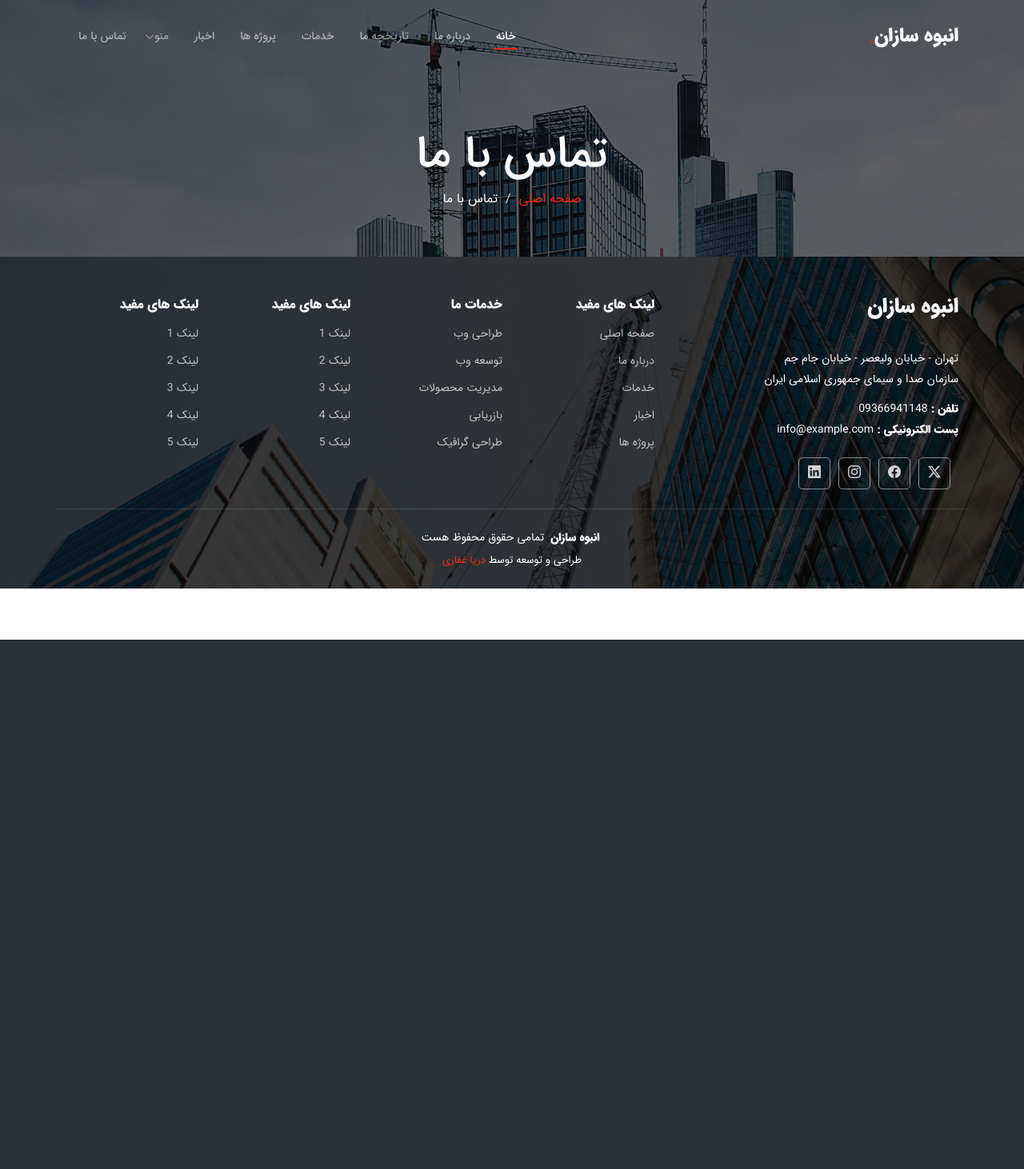
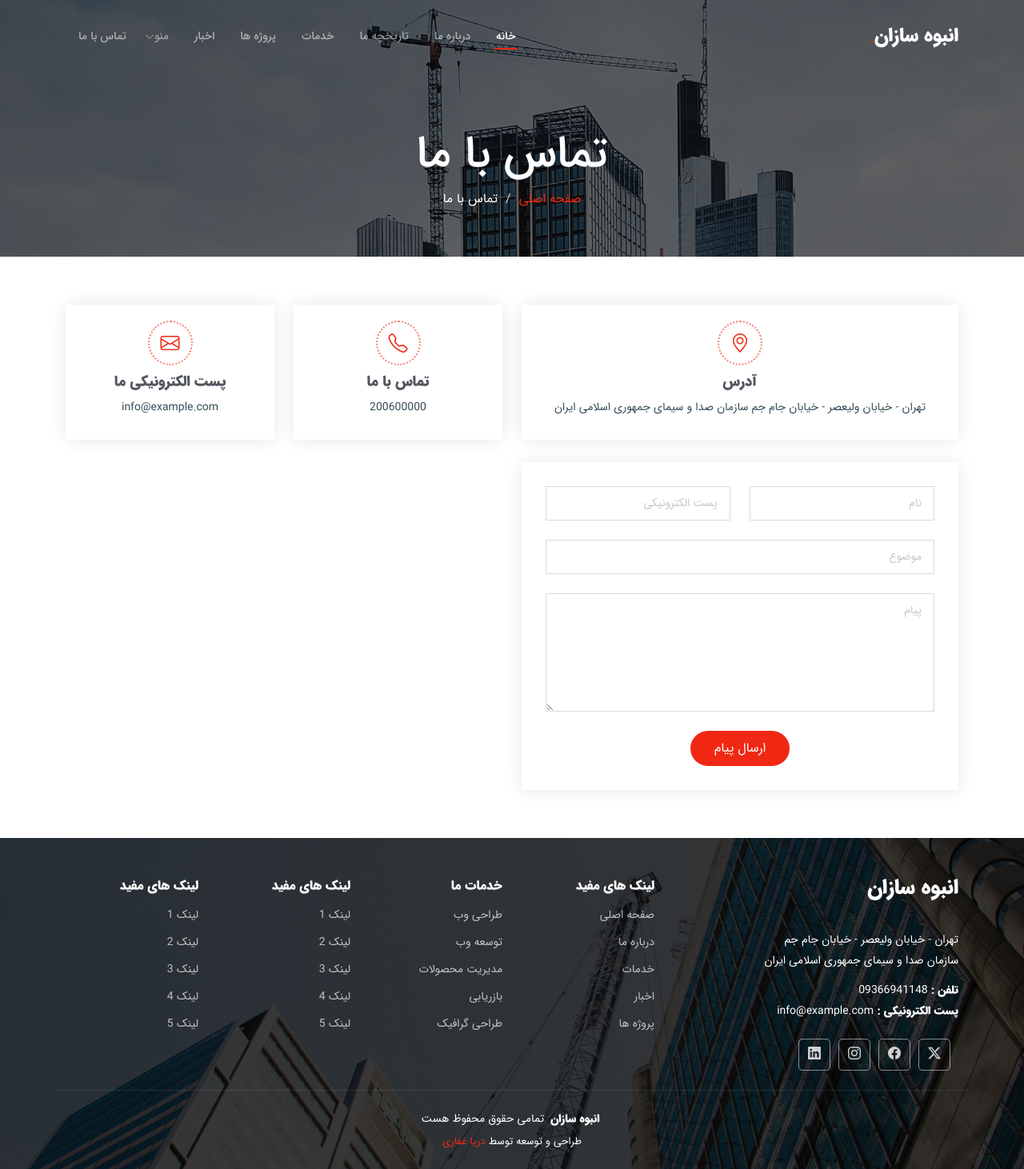
Before and after one commit to DaryaGh/Django_Project_Construction, a Django app: template templates/contact_us.html in a window 1280 px wide. Shown: the whole page at 80% size. Before the commit the page ends 800 px from the top, so only its background shows below. Run offline with Django 5.2, Linux system fonts and the light colour scheme; the template is opened without the code that fills it, so the values that code supplies are empty; some libraries are stand-ins or nearby versions.

Commit message:
feat: commit contact_us.html

```diff
--- a/myConstruction/admin.py
+++ b/myConstruction/admin.py
@@ -21,7 +21,6 @@ admin.site.register(Setting)
 admin.site.register(Movie)
 admin.site.register(Author)
 admin.site.register(Swiper)
-# admin.site.register(Content)
 admin.site.register(Feature)
 admin.site.register(ServicesFeature)
 admin.site.register(ServicesDetail)
--- a/templates/contact_us.html
+++ b/templates/contact_us.html
@@ -1,6 +1,6 @@
 {% extends 'base.html' %}
-
-{% load static  %}
+{% load static %}
+{% load jalali_tags %}
 
 {% block page_title %}
 
@@ -23,4 +23,131 @@
       </div>
     </div>
     <!-- End Page Title -->
+<section id="contact" class="contact section">
+
+
+      <div class="container" data-aos="fade-up" data-aos-delay="100">
+
+        <div class="row gy-4">
+
+          <div class="col-lg-6">
+            <div class="info-item d-flex flex-column justify-content-center align-items-center" data-aos="fade-up" data-aos-delay="200">
+              <i class="bi bi-geo-alt"></i>
+              <h3>آدرس</h3>
+              <p>تهران - خیابان ولیعصر - خیابان جام جم
+
+                سازمان صدا و سیمای جمهوری اسلامی ایران</p>
+            </div>
+          </div><!-- End Info Item -->
+
+          <div class="col-lg-3 col-md-6">
+            <div class="info-item d-flex flex-column justify-content-center align-items-center" data-aos="fade-up" data-aos-delay="300">
+              <i class="bi bi-telephone"></i>
+              <h3>تماس با ما</h3>
+              <p>200600000</p>
+            </div>
+          </div><!-- End Info Item -->
+
+          <div class="col-lg-3 col-md-6">
+            <div class="info-item d-flex flex-column justify-content-center align-items-center" data-aos="fade-up" data-aos-delay="400">
+              <i class="bi bi-envelope"></i>
+              <h3>پست الکترونیکی ما</h3>
+              <p>info@example.com</p>
+            </div>
+          </div><!-- End Info Item -->
+
+        </div>
+
+        <div class="row gy-4 mt-1">
+{#          <div class="col-lg-6" data-aos="fade-up" data-aos-delay="300">#}
+{#            <iframe src="https://www.google.com/maps/embed?pb=!1m14!1m8!1m3!1d48389.78314118045!2d-74.006138!3d40.710059!3m2!1i1024!2i768!4f13.1!3m3!1m2!1s0x89c25a22a3bda30d%3A0xb89d1fe6bc499443!2sDowntown%20Conference%20Center!5e0!3m2!1sen!2sus!4v1676961268712!5m2!1sen!2sus" frameborder="0" style="border:0; width: 100%; height: 400px;" allowfullscreen="" loading="lazy" referrerpolicy="no-referrer-when-downgrade"></iframe>#}
+{#          </div><!-- End Google Maps -->#}
+
+          <div class="col-lg-6">
+            <form action="" method="post" id="contact_form" class="php-email-form" data-aos="fade-up" data-aos-delay="400">
+             {% csrf_token %}
+              <div class="row gy-4">
+
+                <div class="col-md-6">
+                  <input type="text" name="name" class="form-control" placeholder="نام" required>
+                </div>
+
+                <div class="col-md-6">
+                  <input type="text" class="form-control" name="email" placeholder="پست الکترونیکی" required>
+                </div>
+
+                <div>
+                  <input type="text" class="form-control" name="subject" placeholder="موضوع" required>
+                </div>
+
+                <div>
+                  <textarea class="form-control" name="message" rows="6" placeholder="پیام" required></textarea>
+                </div>
+
+                <div class="col-md-12 text-center">
+                  <div class="loading">در حال بارگزاری</div>
+                  <div class="error-message"></div>
+                  <div class="sent-message">پیام شما با موفقیت ثبت شد</div>
+
+                  <button type="submit">ارسال پیام</button>
+                </div>
+
+              </div>
+            </form>
+          </div><!-- End Contact Form -->
+
+        </div>
+
+      </div>
+</section>
+
 {% endblock %}
+
+{% block js %}
+    <script>
+    //jQuery
+        $(document).ready(function (){
+            {#console.log("DOM IS READY")#}
+            const formElm = $("#contact_form")
+            const errorBox = $(".error-message")
+            const sentBox = $(".sent-message")
+            formElm.submit(function (e){
+                e.preventDefault()
+                {#console.log("Form Submission start ...")#}
+
+                sentBox.css("display",'none')
+                errorBox.css("display",'none')
+
+                $('.loading').css('display','block')
+
+                const formData = formElm.serialize();
+                {#console.log(formData)#}
+
+                // Ajax
+                $.ajax({
+                    type:'POST',
+                    url:"{% url 'contact_us' %}",
+                    data: formData,
+                    success:function (response){
+                        $('.loading').css('display','none')
+                        {#console.log('Server Response :' ,response.status)#}
+                        if(response.status === 'ok'){
+                            sentBox.css('display','block')
+                            formElm[0].reset()
+                        } else if (response.error){
+                            {#console.log(errorBox)#}
+                            {#console.log(response.error)#}
+                            errorBox.text(response.error)
+                            errorBox.css('display','block')
+                        }
+
+                    },
+                    error:function (xhr,status,error){
+                        console.error('Error :',error)
+                    }
+                });
+
+            })
+        })
+    </script>
+{% endblock %}
```
Also changed, not shown: myConstruction/models.py (+37 -1 lines), myConstruction/views.py (+89 -5 lines).
